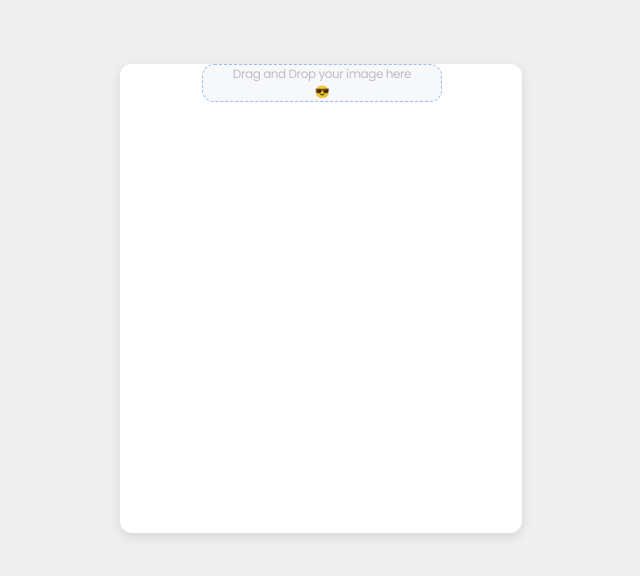
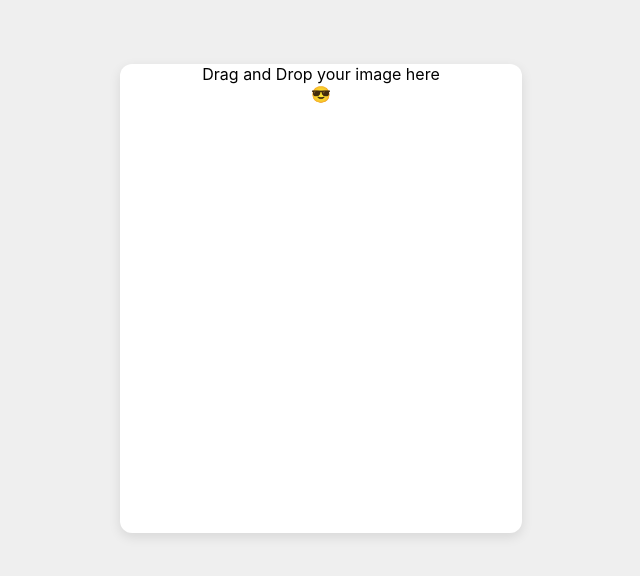
Before and after one commit to anuva312/ImageUploader-devChallenges, a React (Create React App) app in the folder uploader-ui/: page / in a window 1280 px wide. Shown: the top 576 px of the page, without its empty margins (319-959 px from the left). Built offline with nearby package versions, Linux system fonts and the light colour scheme.

Commit message:
Updated functionalities in drag and drop

```diff
--- a/uploader-ui/src/components/DragAndDrop.css
+++ b/uploader-ui/src/components/DragAndDrop.css
@@ -1,22 +1,34 @@
-.drag-drop-area {
+.drag-and-drop{
+  position: relative;
+}
+
+.drag-and-drop-placeholder{
+  position: absolute;
+  top: 0;
+  left: 0;
+  right: 0;
+  bottom: 0;
   width: 100%;
   height: 100%;
-  /* min-width: 238px;
-  min-height: 218.9px; */
-  /* padding: 50px; */
+  z-index: 9999;
   display: flex;
   align-items: center;
   justify-content: center;
   flex-flow: column nowrap;
-  font-family: "Poppins";
-  font-style: normal;
-  font-weight: 500;
-  font-size: 12px;
-  line-height: 18px;
+  background-color: #e7e7e7;
+  border-radius: 12px;
+  color: #7f8e99;
+  font-size: 24px;
+  opacity: .9;
+  text-align: center;
+  line-height: 1.4;
+}
+.drag-and-drop-placeholder--error {
+  background-color: #f7e7e7;
+  color: #cf8e99;
+}
 
-  letter-spacing: -0.035em;
-  color: #bdbdbd;
-  background: #f6f8fb;
-  border: 1px dashed #97bef4;
-  border-radius: 12px;
+.drag-and-drop-placeholder--success {
+  background-color: #e7f7e7;
+  color: #8ecf99;
 }
--- a/uploader-ui/src/components/DragAndDrop.js
+++ b/uploader-ui/src/components/DragAndDrop.js
@@ -9,6 +9,13 @@ export default function FilesDragAndDrop({
   formats,
 }) {
   const drop = React.useRef(null);
+  const [dragging, setDragging] = React.useState(false);
+  const drag = React.useRef(null);
+  const [message, setMessage] = React.useState({
+    show: false,
+    text: null,
+    type: null,
+  });
 
   React.useEffect(() => {
     drop.current.addEventListener("dragover", handleDragOver);
@@ -17,6 +24,20 @@ export default function FilesDragAndDrop({
     return () => {
       drop.current.removeEventListener("dragover", handleDragOver);
       drop.current.removeEventListener("drop", handleDrop);
+    };
+  }, []);
+
+  React.useEffect(() => {
+    drop.current.addEventListener("dragover", handleDragOver);
+    drop.current.addEventListener("drop", handleDrop);
+    drop.current.addEventListener("dragenter", handleDragEnter);
+    drop.current.addEventListener("dragleave", handleDragLeave);
+
+    return () => {
+      drop.current.removeEventListener("dragover", handleDragOver);
+      drop.current.removeEventListener("drop", handleDrop);
+      drop.current.removeEventListener("dragenter", handleDragEnter);
+      drop.current.removeEventListener("dragleave", handleDragLeave);
     };
   }, []);
 
@@ -29,13 +50,19 @@ export default function FilesDragAndDrop({
     e.preventDefault();
     e.stopPropagation();
 
+    setDragging(false);
+
     // this is required to convert FileList object to array
     const files = [...e.dataTransfer.files];
 
     // check if the provided count prop is less than uploaded count of files
     if (count && count < files.length) {
-      console.log(
-        `Only ${count} file${count !== 1 ? "s" : ""} can be uploaded at a time`
+      showMessage(
+        `Sorry, only ${count} file${
+          count !== 1 ? "s" : ""
+        } can be uploaded at a time`,
+        "error",
+        2000
       );
       return;
     }
@@ -50,19 +77,78 @@ export default function FilesDragAndDrop({
           )
       )
     ) {
-      console.log(
-        `Only following file formats are acceptable: ${formats.join(", ")}`
+      showMessage(
+        `Sorry, only following file formats are acceptable: ${formats.join(
+          ", "
+        )}`,
+        "error",
+        2000
       );
       return;
     }
 
     if (files && files.length) {
+      showMessage("Proceeding to upload...", "success", 1000);
       onUpload(files);
     }
   };
 
+  const handleDragEnter = (e) => {
+    e.preventDefault();
+    e.stopPropagation();
+
+    if (e.target !== drag.current) {
+      setDragging(true);
+    }
+  };
+
+  const handleDragLeave = (e) => {
+    e.preventDefault();
+    e.stopPropagation();
+
+    if (e.target === drag.current) {
+      setDragging(false);
+    }
+  };
+
+  const showMessage = (text, type, timeout) => {
+    setMessage({
+      show: true,
+      text,
+      type,
+    });
+
+    setTimeout(
+      () =>
+        setMessage({
+          show: false,
+          text: null,
+          type: null,
+        }),
+      timeout
+    );
+  };
+
   return (
     <div ref={drop} className="drag-and-drop">
+      {message.show && (
+        <div
+          className={`drag-and-drop-placeholder drag-and-drop-placeholder--${message.type}`}
+        >
+          {message.text}
+          <span role="img" aria-label="emoji" className="area__icon">
+            {message.type === "error" ? <>&#128546;</> : <>&#128536;</>}
+          </span>
+        </div>
+      )}
+      {dragging && (
+        <div ref={drag} className="drag-and-drop-placeholder">
+          Drop that file down low
+          <span role="img" aria-label="emoji" className="area__icon">
+            &#128526;
+          </span>
+        </div>
+      )}
       {children}
       {/* <div className="drag-drop-area">
         Drag and Drop your image here
```
